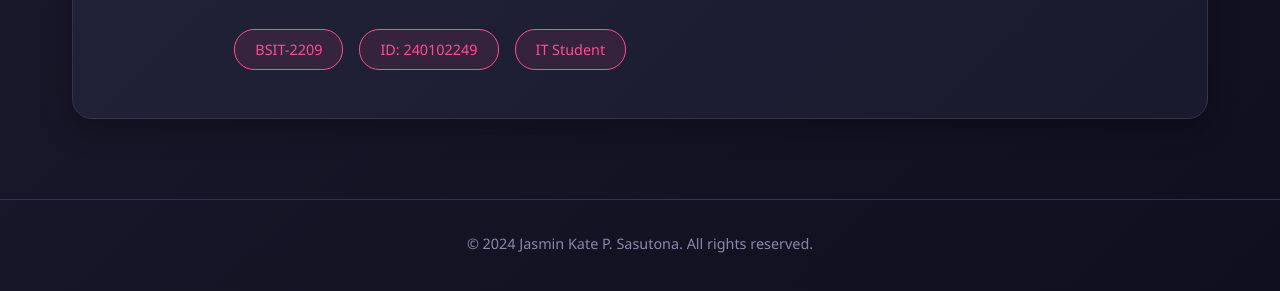
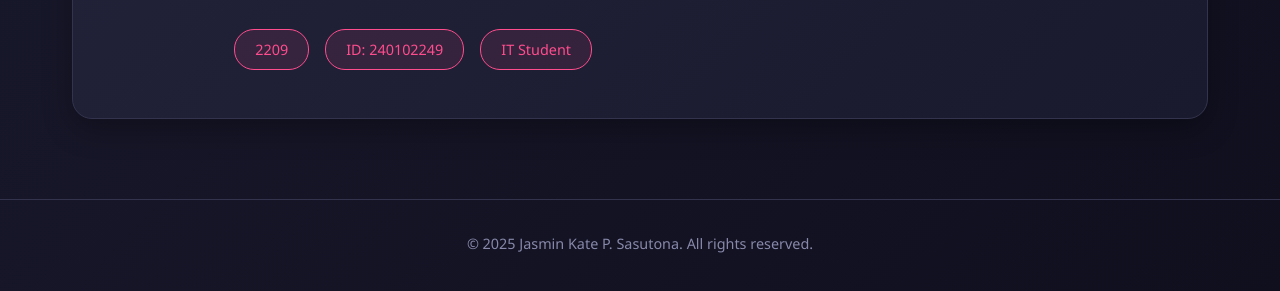
Before and after one commit to JAZZIK8/22009-WEB101-SASUTONA, a plain HTML site: page index.html in a window 1280 px wide. Shown: the part 501-792 px from the top of the page. Drawn offline with Linux system fonts and the light colour scheme.

Commit message:
Update index.html

```diff
--- a/index.html
+++ b/index.html
@@ -22,7 +22,6 @@
     </nav>
 
     <main class="main">
-        <!-- Intro Section -->
         <section id="intro" class="section active">
             <div class="intro-content">
                 <div class="intro-left">
@@ -36,7 +35,7 @@
                         <p>When I'm not coding, you can find me exploring creative pursuits that fuel my imagination and inspire my work.</p>
                     </div>
                     <div class="intro-details">
-                        <span class="detail-item">BSIT-2209</span>
+                        <span class="detail-item">2209</span>
                         <span class="detail-item">ID: 240102249</span>
                         <span class="detail-item">IT Student</span>
                     </div>
@@ -65,7 +64,7 @@
                     <h3 class="card-title">Education</h3>
                     <ul class="info-list">
                         <li><strong>Course:</strong> BS Information Technology</li>
-                        <li><strong>Section:</strong> BSIT-2209</li>
+                        <li><strong>Section:</strong> 2209</li>
                         <li><strong>Student ID:</strong> 240102249</li>
                     </ul>
                 </div>
@@ -101,7 +100,6 @@
             <a href="#intro" class="back-btn">← Back to Intro</a>
         </section>
 
-        <!-- Contact Info Section -->
         <section id="contact" class="section">
             <div class="section-header">
                 <h2>Contact Information</h2>
@@ -180,7 +178,7 @@
     </main>
 
     <footer class="footer">
-        <p>© 2024 Jasmin Kate P. Sasutona. All rights reserved.</p>
+        <p>© 2025 Jasmin Kate P. Sasutona. All rights reserved.</p>
     </footer>
 </body>
 </html>
```
